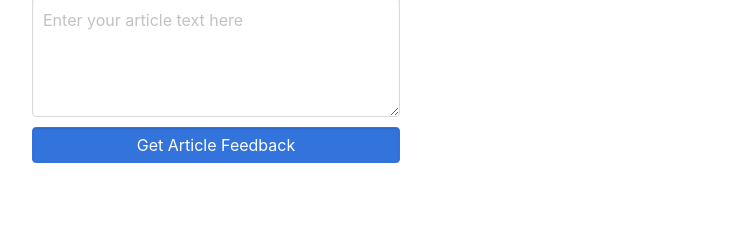
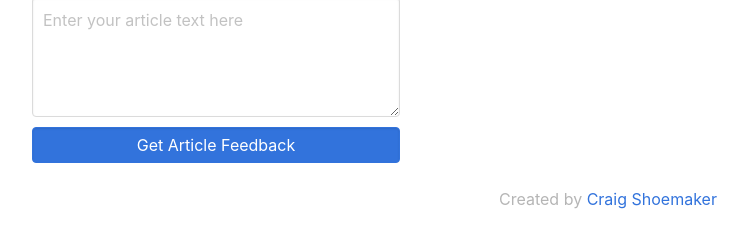
Before and after one commit to craigshoemaker/spinefeed-website, a website: page index.html in a window 1280 px wide. Shown: the part 66-314 px from the top of the page, without its empty margins (32-777 px from the left). Drawn offline with nearby package versions, Linux system fonts and the light colour scheme.

Commit message:
Add credit footer

```diff
--- a/index.html
+++ b/index.html
@@ -18,6 +18,9 @@
                     <div class="response" v-html="markup"></div>
                 </div>
             </div>
+            <div class="has-text-grey-light has-text-centered">
+                Created by <a href="https://twitter.com/craigshoemaker">Craig Shoemaker</a>
+            </div>
         </div>
     </body>
     <script src="https://cdnjs.cloudflare.com/ajax/libs/axios/0.18.0/axios.min.js" type="text/javascript"></script>
```
